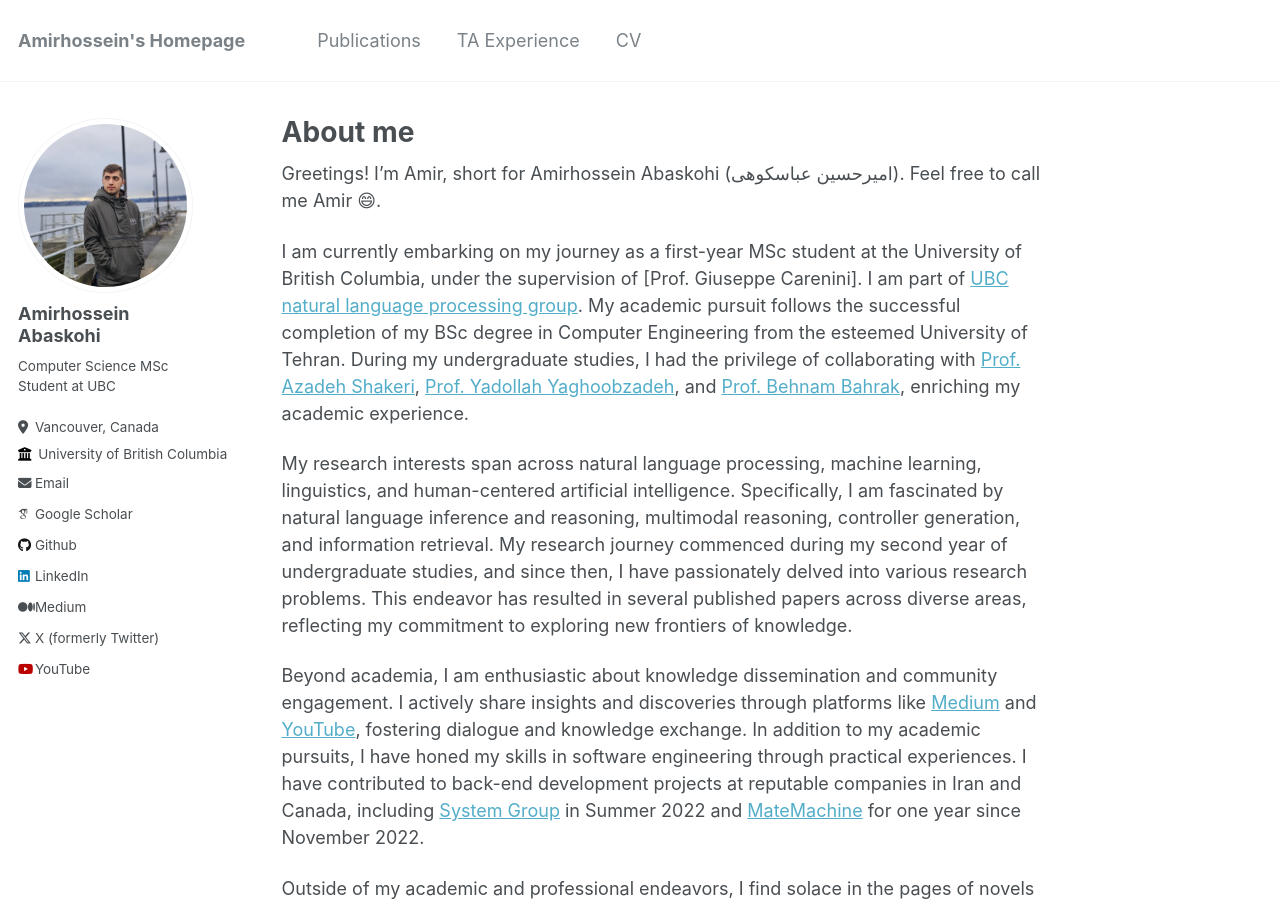
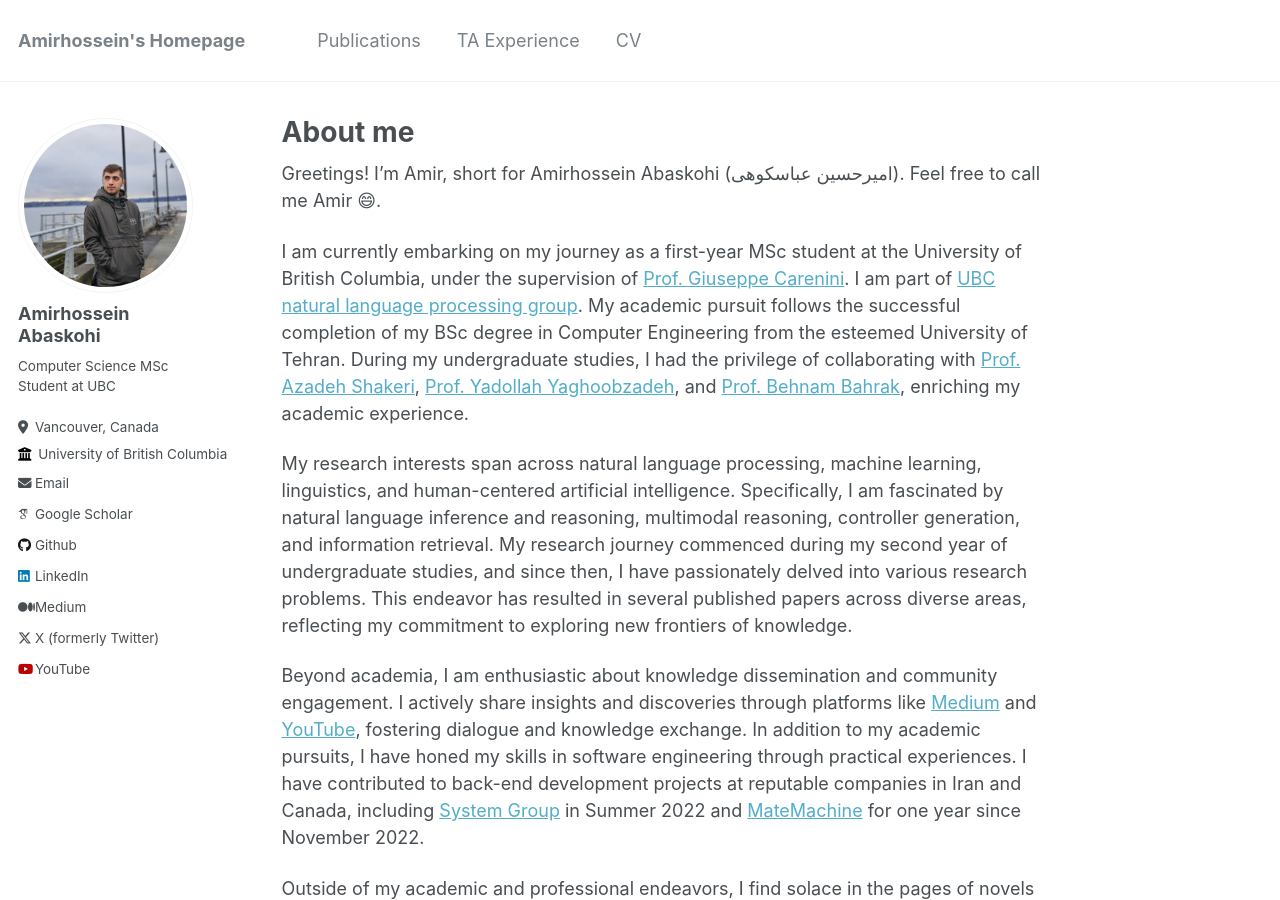
Before and after one commit to AmirAbaskohi/AmirAbaskohi.github.io, a Jekyll site: the page built from _pages/about.md, in a window 1280 px wide and 900 px high. Built offline with Jekyll 4.4.1, drawn with Linux system fonts in a browser that asks for light colours; some web fonts are replaced; part of the change alters nothing that is shown.

```diff
--- a/_pages/about.md
+++ b/_pages/about.md
@@ -9,7 +9,7 @@ redirect_from:
 
 Greetings! I'm Amir, short for Amirhossein Abaskohi (امیرحسین عباسکوهی). Feel free to call me Amir 😄.
 
-I am currently embarking on my journey as a first-year MSc student at the University of British Columbia, under the supervision of [Prof. Giuseppe Carenini]. I am part of [UBC natural language processing group](https://nlp.cs.ubc.ca). My academic pursuit follows the successful completion of my BSc degree in Computer Engineering from the esteemed University of Tehran. During my undergraduate studies, I had the privilege of collaborating with [Prof. Azadeh Shakeri](https://ece.ut.ac.ir/en/~shakery), [Prof. Yadollah Yaghoobzadeh](https://yyaghoobzadeh.github.io/), and [Prof. Behnam Bahrak](https://ece.ut.ac.ir/en/~bahrak/network), enriching my academic experience.
+I am currently embarking on my journey as a first-year MSc student at the University of British Columbia, under the supervision of [Prof. Giuseppe Carenini](https://www.cs.ubc.ca/~carenini/s). I am part of [UBC natural language processing group](https://nlp.cs.ubc.ca). My academic pursuit follows the successful completion of my BSc degree in Computer Engineering from the esteemed University of Tehran. During my undergraduate studies, I had the privilege of collaborating with [Prof. Azadeh Shakeri](https://ece.ut.ac.ir/en/~shakery), [Prof. Yadollah Yaghoobzadeh](https://yyaghoobzadeh.github.io/), and [Prof. Behnam Bahrak](https://ece.ut.ac.ir/en/~bahrak/network), enriching my academic experience.
 
 My research interests span across natural language processing, machine learning, linguistics, and human-centered artificial intelligence. Specifically, I am fascinated by natural language inference and reasoning, multimodal reasoning, controller generation, and information retrieval. My research journey commenced during my second year of undergraduate studies, and since then, I have passionately delved into various research problems. This endeavor has resulted in several published papers across diverse areas, reflecting my commitment to exploring new frontiers of knowledge.
 
```
